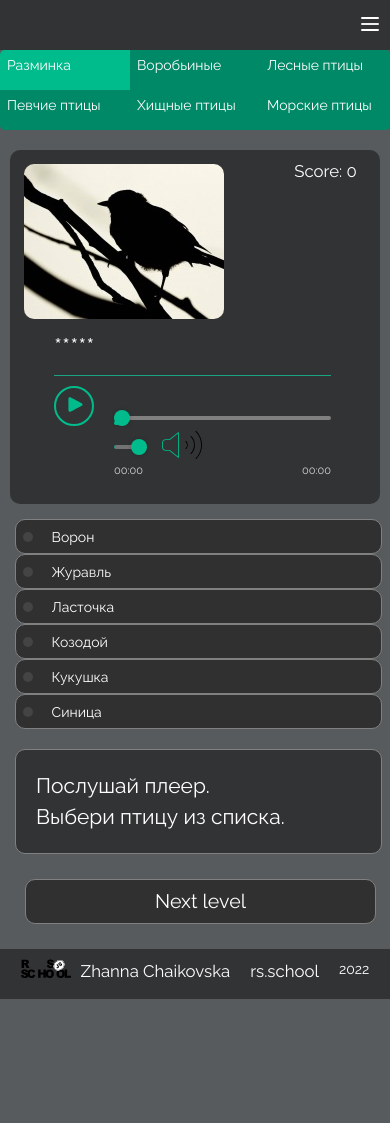
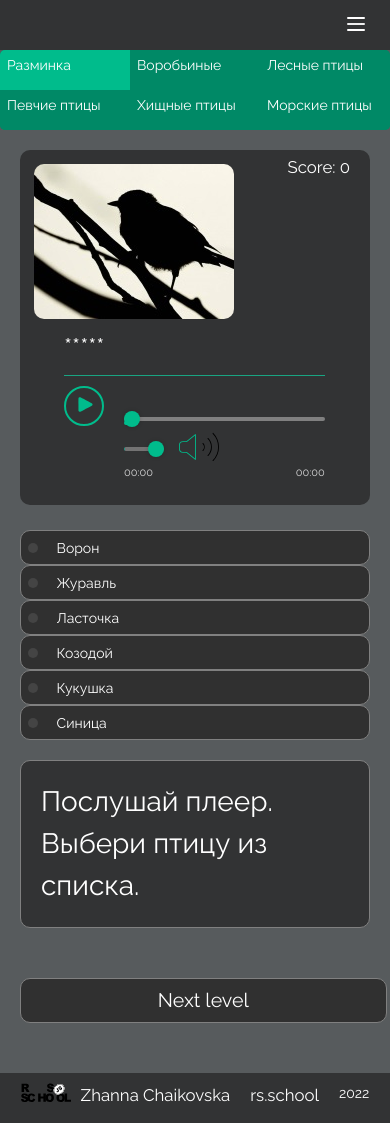
Before and after one commit to zhannach/song-bird, a website built with webpack: page song-bird/src/quiz.html in a window 390 px wide. Before the commit the page ends 999 px from the top, so only its background shows below. Built offline with nearby package versions, Linux system fonts and the light colour scheme; files whose address does not match are found by name.

Commit message:
refactor: change adaptive layout on quiz page

```diff
--- a/song-bird/src/assets/styles/gallery.scss
+++ b/song-bird/src/assets/styles/gallery.scss
@@ -83,7 +83,6 @@ $border: 1.2px solid $add-color;
 .bird-card__group {
   width: 60%;
   margin-left: 20px;
-  position: relative;
 }
 
 .bird-card__title {
@@ -260,7 +259,7 @@ $border: 1.2px solid $add-color;
   -webkit-appearance: none;
   margin: 20px 15px 0 0;
   height: 4px;
-  width: 15%;
+  width: 20%;
   cursor: ew-resize;
   border-radius: 5px;
   background: linear-gradient(to right,
@@ -336,10 +335,6 @@ $border: 1.2px solid $add-color;
     flex-direction: column;
   }
 
-  .bird-card__group {
-    width: 90%;
-  }
-
   .bird-card__info {
     font-size: 1.5rem;
     margin-top: 25px;
--- a/song-bird/src/assets/styles/global.css
+++ b/song-bird/src/assets/styles/global.css
@@ -3,15 +3,11 @@ body {
 }
 
 .container {
-  margin: 0, auto;
   font-family: 'Raleway', sans-serif;
-  font-size: 0.9375rem;
   font-weight: 400;
   line-height: 1.5;
   color: #fff;
-  text-align: left;
   background-color: rgb(87, 91, 93);
-  width: 100%;
   height: 100%;
   display: flex;
   flex-direction: column;
@@ -62,7 +58,7 @@ body {
   height: 2px;
   width: 18px;
   top: 23px;
-  right: 11px;
+  right: 25px;
   border-radius: 2px;
   position: absolute;
   cursor: pointer;
--- a/song-bird/src/assets/styles/quiz.scss
+++ b/song-bird/src/assets/styles/quiz.scss
@@ -22,10 +22,10 @@ $border: 1.2px solid $add-color;
 }
 
 .main__container {
-  margin: 0 auto 30px;
   max-width: $main-width;
   flex: 1 1 auto;
-  display: block;
+  margin: 0 auto 25px;
+
   &.end-game {
     display: none;
   }
@@ -61,6 +61,7 @@ $border: 1.2px solid $add-color;
 
 .pagination__link {
   color: #fff;
+  cursor: default;
 }
 
 .pagination__item.active {
@@ -69,33 +70,24 @@ $border: 1.2px solid $add-color;
 
 .random-bird {
   display: flex;
+  flex-direction: column;
   justify-content: center;
-  max-width: 1150px;
   padding: 1rem;
-  margin: 0 30px 25px;
+  //   width: 95%;
+  margin: 0 20px 25px;
   background-color: rgb(50, 51, 52);
   border-radius: $border-radius;
-}
+  position: relative;
 
-.random-bird .bird-card__item {
+  & .bird-card__item {
     display: flex;
-  justify-content: flex-start;
     width: 100%;
   }
-
-.random-bird__img {
-  @include bird-img;
-}
-
-.random-bird__item {
-  width: 920px;
 }
 
 .random-bird .bird-card__group {
   width: 75%;
   margin-left: 60px;
-  position: relative;
-  position: relative;
 }
 
 .bird__title {
@@ -106,8 +98,8 @@ $border: 1.2px solid $add-color;
 
 .bird__score {
   position: absolute;
-  top: 0px;
-  right: 5px;
+  top: 5px;
+  right: 20px;
   font-size: 2rem;
   z-index: 100;
 }
@@ -163,7 +155,6 @@ $border: 1.2px solid $add-color;
   position: relative;
 }
 
-
 .timebar__line {
   -webkit-appearance: none;
   margin-right: 15px;
@@ -172,23 +163,9 @@ $border: 1.2px solid $add-color;
   cursor: ew-resize;
   background: $add-color;
   border-radius: 5px;
-  // background-image: linear-gradient(to right,
-  //     rgb(0, 188, 140) 0%, rgb(61, 133, 140) 2.31184%,
-  //     rgb(115, 115, 115) 2.31184%, rgb(115, 115, 115) 100%);
   background-size: 40% 100%;
   background-repeat: no-repeat;
 }
-
-.timebar__progress {
-  @extend .timebar__line;
-  background-color: #00bc8c;
-  position: absolute;
-  top: 10px;
-  width: 5px;
-  transition: 0.25s;
-  z-index: 1;
-}
-
 
 .btn-volume {
   align-self: flex-end;
@@ -199,12 +176,12 @@ $border: 1.2px solid $add-color;
   position: absolute;
 }
 
-
 .btn-volume__mute {
   width: 40px;
   height: 40px;
   background-color: rgb(50, 51, 52);
   display: none;
+
   &.active {
     display: block;
   }
@@ -214,6 +191,7 @@ $border: 1.2px solid $add-color;
   width: 40px;
   height: 40px;
   background-color: rgb(50, 51, 52);
+
   &.active {
     display: none;
   }
@@ -229,7 +207,7 @@ $border: 1.2px solid $add-color;
   top: -7px;
   left: 20px;
   box-shadow: 0 0 4px 0 rgb(0 0 0 / 20%);
-  cursor: ew-resize;
+  cursor: spanew-resize;
   z-index: 2;
 
   &:hover {
@@ -242,7 +220,7 @@ $border: 1.2px solid $add-color;
   -webkit-appearance: none;
   margin: 20px 15px 0 0;
   height: 4px;
-  width: 15%;
+  width: 20%;
   cursor: ew-resize;
   border-radius: 5px;
   background: linear-gradient(to right,
@@ -256,7 +234,6 @@ $border: 1.2px solid $add-color;
 }
 
 
-
 .timebar__time {
   margin-top: 8px;
   font-size: 11px;
@@ -265,13 +242,11 @@ $border: 1.2px solid $add-color;
   justify-content: space-between;
 }
 
-// bird options
+// // bird options
 
 .options {
   display: flex;
-  justify-content: center;
-  position: relative;
-  width: 100%;
+  justify-content: space-between;
   margin: 0 20px 25px;
   border-radius: $border-radius;
   box-sizing: border-box;
@@ -289,18 +264,19 @@ $border: 1.2px solid $add-color;
 
 .bird-name {
   height: 65px;
-  position: relative;
   display: block;
   padding: 0.75rem 1.25rem;
   background-color: #303030;
   border: $border;
   font-size: 1.8rem;
   border-radius: $border-radius;
+
   &.wrong {
     background-color: #dc5050;
   }
+
   &.correct {
-      background-color:#00bc8c;
+    background-color: #00bc8c;
   }
 }
 
@@ -316,31 +292,26 @@ $border: 1.2px solid $add-color;
 }
 
 
-// bird card
-.options .bird-card {
+// // bird card
+.bird-card {
   display: flex;
   flex-direction: column;
-  justify-content: center;
-  padding: 1rem;
+  justify-content: space-between;
+  padding: 20px;
+  width: 51%;
   background-color: rgb(50, 51, 52);
   border-radius: $border-radius;
-  width: 48%;
+  // width: 50%;
   border: $border;
-    &.correct {
-    background-color: rgb(29, 210, 156);
-  }
-//   &.wrong {
-//     background-color: rgb(233, 27, 27);
-//   }
+  box-sizing: border-box;
 }
 
-.instruction {
-  display: block;
-  font-size: 1.5rem;
+.bird-card__img {
+    @include bird-img();
+    margin: 0;
 }
 
-
-.bird-card__img {
+.bird-img {
     @include bird-img();
 }
 
@@ -353,16 +324,24 @@ $border: 1.2px solid $add-color;
 .bird-card__group {
     width: 60%;
     margin-left: 20px;
-  position: relative;
 }
+
 
 .bird-card__title {
   font-size: 1.8rem;
   padding-top: 10px;
-  ::after{
+}
+
+.bird-card__title::after {
   @include pseudo();
   width: 90%;
   margin: 8px 0;
+}
+
+.bird-card__subtitle {
+  display: block;
+  &.hide {
+    display: none;
   }
 }
 
@@ -370,51 +349,76 @@ $border: 1.2px solid $add-color;
   @include pseudo();
   width: 90%;
   margin: 8px 0;
-    &.hide {
+}
+
+.bird-card__info {
+  box-sizing: border-box;
+  font-size: 1.2rem;
+  margin: 0 10px 10px;
+  display: block;
+
+  &.hidden {
     display: none;
   }
 }
 
-.bird-card__player {
-  width: 100%;
-}
-
-.options .bird-card__info {
-  box-sizing: border-box;
-  font-size: 1.2rem;
-  margin: 20px 10px 10px;
+.instruction {
+  font-size: 2rem;
 }
 
 .btn-next {
+  background-color: #303030;
+  border: 1.2px solid gray;
+  border-radius: 10px;
+  color: #fff;
+  cursor: pointer;
   display: inline-block;
-  min-width: 95%;
+  font-size: 1.4rem;
   height: 45px;
-  margin: 25px 30px;
-  background-color: #303030;
-  border: $border;
-  color: #fff !important;
-  font-size: 1.4rem;
-  cursor: pointer;
+  margin: 25px 20px;
+  min-width: 94%;
   -webkit-transition: .3s;
   transition: .3s;
-  border-radius: $border-radius;
+
+  &.active {
+    background-color: #737373;
+  }
+}
 
 
-    &:active {
-      transform: scale(1.1, 1.1);
+
+//   .timebar__line {
+//     -webkit-appearance: none;
+//     margin-right: 15px;
+//     height: 4px;
+//     width: 100%;
+//     cursor: ew-resize;
+//     background: $add-color;
+//     border-radius: 5px;
+//     background-size: 40% 100%;
+//     background-repeat: no-repeat;
+//   }
+
+  .timebar__progress {
+    @extend .timebar__line;
+    background-color: #00bc8c;
+    position: absolute;
+    top: 10px;
+    width: 5px;
+    transition: 0.25s;
+    z-index: 1;
   }
-    &.active {
-      background-color: rgb(115, 115, 115);
-    }
-}
+
 
 @media (max-width: 1080px) {
 
   .pagination {
     margin: 0 0 20px;
   }
+
   .pagination__item {
-    padding: 0.5rem 1rem;;
+    padding: 0.5rem 1rem;
+    ;
   }
 
   .options-names {
@@ -425,9 +429,8 @@ $border: 1.2px solid $add-color;
     margin: 0 20px 25px;
   }
 
-  .bird-card{
+  .bird-card {
     flex: 1 1 55%;
-    margin-right: 20px;
   }
 }
 
@@ -453,23 +456,22 @@ $border: 1.2px solid $add-color;
   }
 
   .options-names {
-    width: 94%;
+    width: 100%;
     margin-bottom: 20px;
   }
 
+  .options .bird-card {
+    width: 100%;
+  }
   .bird-name {
     padding: 0.5rem;
     font-size: 1rem;
     height: 45px;
   }
 
-  .options .bird-card {
+  .bird-card {
     width: 94%;
     padding: 20px;
-  }
-
-  .btn-next {
-    min-width: 90%;
   }
 
   .pagination__items {
@@ -498,30 +500,16 @@ $border: 1.2px solid $add-color;
 
 @media (max-width: 500px) {
 
-  .main__container {
-    margin-bottom: 0;
-  }
-  .random-bird {
-    margin: 0 10px 15px;
-  }
-
-  .options {
-    margin: 0 15px;
-  }
-
-  .btn-next {
-    margin: 25px;
-  }
-
   .bird-name {
     height: 35px;
   }
 
   .bird-card__item {
     flex-direction: column;
-    align-content: center!important;
+    align-content: center !important;
   }
-  .bird-card .bird-card__group{
+
+  .bird-card .bird-card__group {
     margin-left: 12px;
   }
 
@@ -531,14 +519,15 @@ $border: 1.2px solid $add-color;
 
   .bird-card__item .bird-card__group {
     width: 90%;
+
     &.main {
       width: 90%;
       margin-left: 30px;
     }
   }
 
-  .bird__score {
-    top: -94%;
+  .btn-next {
+    width: 75%;
   }
 }
 
--- a/song-bird/src/quiz.html
+++ b/song-bird/src/quiz.html
@@ -30,7 +30,7 @@
       <div class="main__container">
         <section class="pagination">
           <ul class="pagination__items">
-            <li class="pagination__item active"data-lang-pagination1>
+            <li class="pagination__item active" data-lang-pagination1>
               <a class="pagination__link" href="#">Разминка</a>
             </li>
             <li class="pagination__item">
@@ -59,7 +59,7 @@
           </div>
           <div class="bird-card">
             <div class="instruction">
-              <p class="instruction"data-lang-bird-instruction>Послушай плеер. <br> Выбери птицу из списка.</p>
+              <p class="instruction" data-lang-bird-instruction>Послушай плеер. <br> Выбери птицу из списка.</p>
             </div>
           </div>
         </section>
@@ -74,7 +74,7 @@
             Вот это результат&#128563<br>
             Ты прошел игру на максимальное количество баллов.<br>
             Поздравляю.<br>
-            Ты истинный орнитолог	&#128330.
+            Ты истинный орнитолог &#128330.
           </p>
           <p class="result__text" data-lang-score-text>
             У тебя получилось пройти эту игру на
@@ -153,9 +153,9 @@
           </div>
         </div>
       </div>
-      <span class="bird-card__info">
+      <div class="bird-card__info">
         ${item.description}
-      </span>
+      </div>
     </template>
     <footer>
       <div class="footer__content">
--- a/song-bird/src/scripts/quiz.js
+++ b/song-bird/src/scripts/quiz.js
@@ -1,6 +1,5 @@
 import '@/assets/styles/quiz.scss';
 import '@/assets/styles/result.scss'
-import '@/assets/styles/gallery.scss';
 import '@/scripts/helpers/game'
 import Game from '@/scripts/helpers/game';
 import birdsDataRu from './data/birds.ru'
```
Also changed, not shown: song-bird/dist/gallery.html, song-bird/dist/index.html, song-bird/dist/quiz.html, 6 other files. Lines whose indentation alone changed are shown as unchanged.
